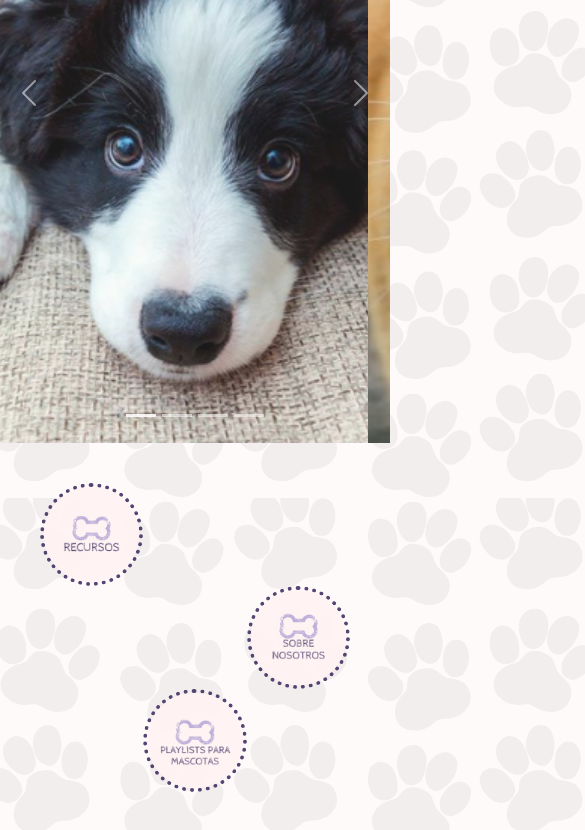
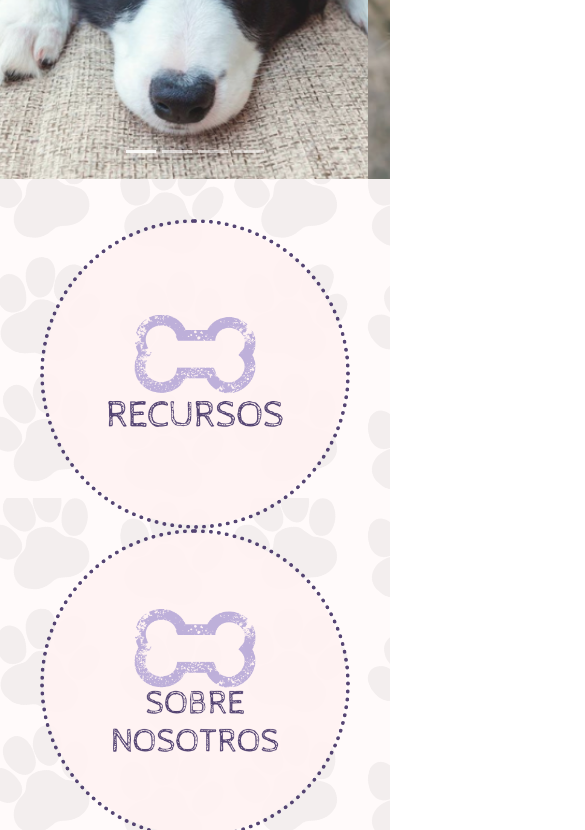
Before and after one commit to TrellixVulnTeam/AdoptmeMeow_VMXY, a website: page index.html in a window 390 px wide. Shown: the part 582-1412 px from the top of the page, 585 px wide, since content can reach past the window. Drawn offline with nearby package versions, Linux system fonts and the light colour scheme; a web font is replaced by a local one.

Commit message:
Arreglando Responsive

```diff
--- a/scss/main.scss
+++ b/scss/main.scss
@@ -1,6 +1,4 @@
 @import "variables";
-
-@import "all-pages/mediaqueries";
 
 @import "all-pages/body";
 
@@ -25,3 +23,5 @@
 @import "recursos/recursos";
 
 @import "sobre-nosotros/sobre-nosotros";
+
+@import "mediaqueries";
```
Also changed, not shown: css/main.css, scss/_mediaqueries.scss (renamed from scss/all-pages/_mediaqueries.scss), scss/all-pages/_header.scss (line endings or trailing spaces).
